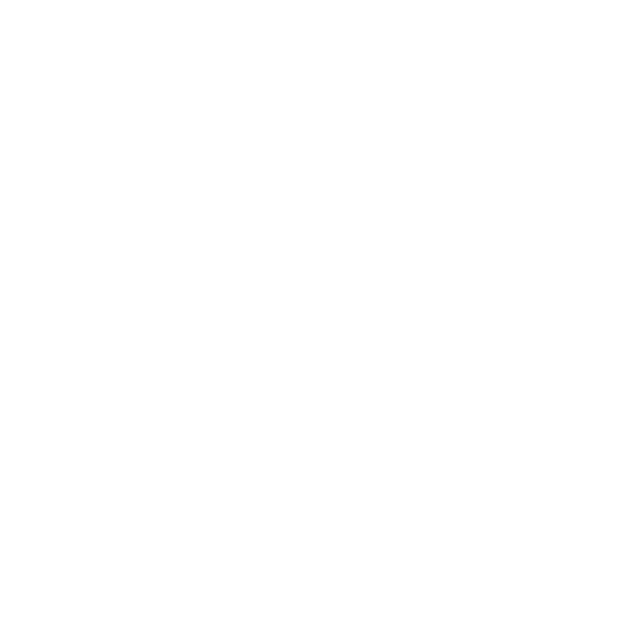
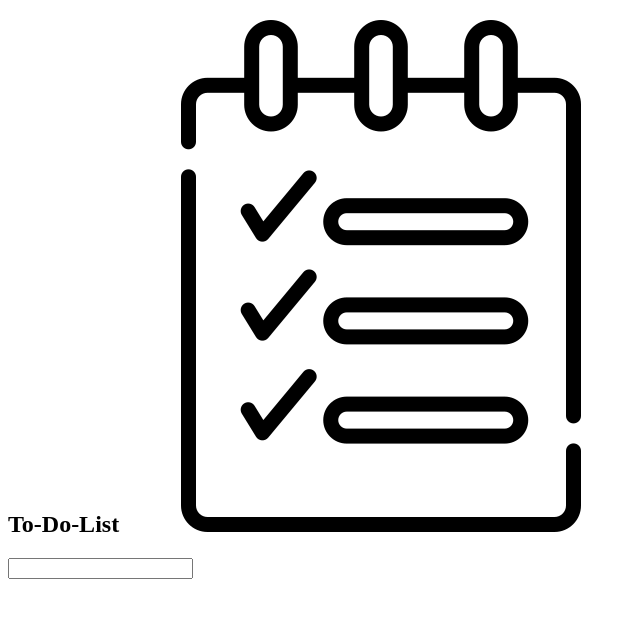
Before and after one commit to cole15sky/To-Do-List, a plain HTML site: page index.html in a window 1280 px wide. Shown: the whole page, without its empty margins (0-640 px from the left). Drawn offline with Linux system fonts and the light colour scheme.

Commit message:
Insert Image

```diff
--- a/index.html
+++ b/index.html
@@ -1,14 +1,24 @@
 <!DOCTYPE html>
 <html lang="en">
+
 <head>
     <meta charset="UTF-8">
     <meta name="viewport" content="width=device-width, initial-scale=1.0">
     <title>To-DO-List</title>
     <link rel="stylesheet" href="style.css">
 </head>
+
 <body>
+    <div class="conatiner">
+        <div class="to-do">
+            <h2> To-Do-List <img src="img/to-do-list.png"> </h2>
+            <input type="none" placeholder="">
+        </div>
+    </div>
+
 
 
     <script src="script.js"></script>
 </body>
+
 </html>
```
Also changed, not shown: img/to-do-list.png (added), 1 other file.
